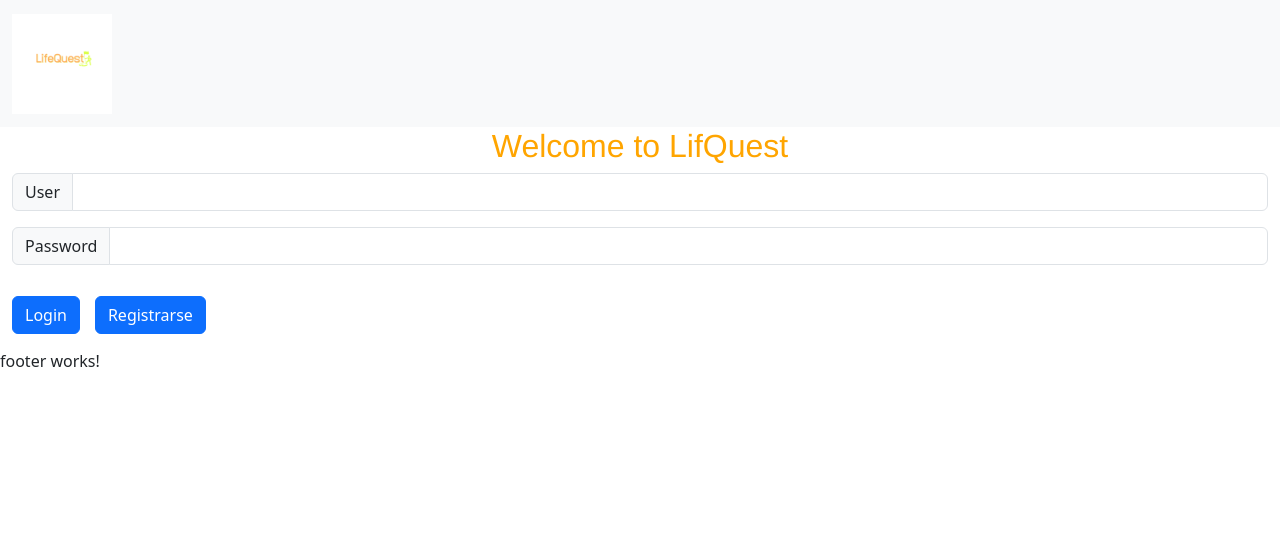
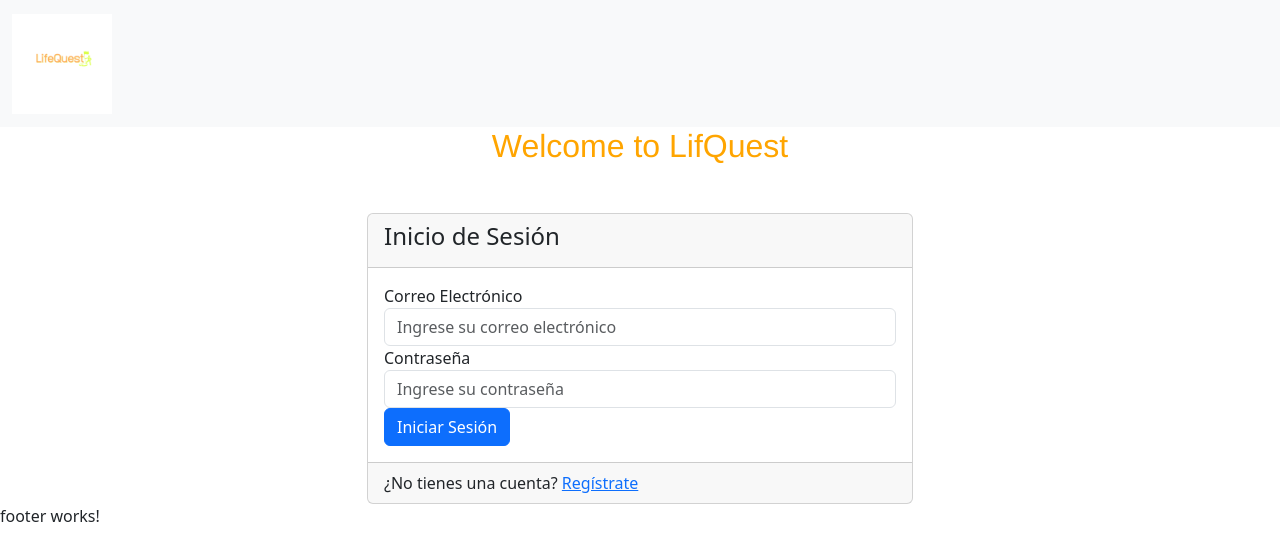
Before and after one commit to fraskow/LifeQuest, an Angular app in the folder frontend/lifequest/: page / in a window 1280 px wide. Shown: the top 560 px of the page. Built offline with nearby package versions, Linux system fonts and the light colour scheme.

Commit message:
login and register done

```diff
--- a/frontend/lifequest/src/app/components/form-login/form-login.component.html
+++ b/frontend/lifequest/src/app/components/form-login/form-login.component.html
@@ -1,12 +1,27 @@
-<div class="input-group mb-3">
-    <span class="input-group-text" id="inputGroup-sizing-default">User</span>
-    <input type="text" class="form-control" aria-label="Sizing example input"
-        aria-describedby="inputGroup-sizing-default">
+<div class="container mt-5">
+    <div class="row justify-content-center">
+        <div class="col-md-6">
+            <div class="card">
+                <div class="card-header">
+                    <h4 class="card-title">Inicio de Sesión</h4>
+                </div>
+                <div class="card-body">
+                    <form [formGroup]="formlogin" (ngSubmit)="login()">
+                        <div class="form-group">
+                            <label for="email">Correo Electrónico</label>
+                            <input type="email" class="form-control" formControlName="username" id="email" name="email" placeholder="Ingrese su correo electrónico">
+                        </div>
+                        <div class="form-group">
+                            <label for="password">Contraseña</label>
+                            <input type="password" class="form-control" formControlName="password" id="password" name="password" placeholder="Ingrese su contraseña">
+                        </div>
+                        <button type="submit" class="btn btn-primary">Iniciar Sesión</button>
+                    </form>
+                </div>
+                <div class="card-footer">
+                    <p class="mb-0">¿No tienes una cuenta? <a [routerLink]="['/registerform']">Regístrate</a></p>
+                </div>
+            </div>
+        </div>
+    </div>
 </div>
-<div class="input-group mb-3">
-    <span class="input-group-text" id="inputGroup-sizing-default">Password</span>
-    <input type="text" class="form-control" aria-label="Sizing example input"
-        aria-describedby="inputGroup-sizing-default">
-</div>
-<input class="btn btn-primary" type="submit" value="Login" [routerLink]="['/profile']">
-<input class="btn btn-primary" type="button" value="Registrarse" [routerLink]="['/registerform']" id="registerform">
--- a/frontend/lifequest/src/app/components/form-login/form-login.component.ts
+++ b/frontend/lifequest/src/app/components/form-login/form-login.component.ts
@@ -1,10 +1,53 @@
 import { Component } from '@angular/core';
+import { HttpHeaders } from '@angular/common/http';
+import { FormBuilder, FormGroup, Validators } from '@angular/forms';
+import { ProfileService } from 'src/app/services/profile.service';
+
 
 @Component({
   selector: 'app-form-login',
   templateUrl: './form-login.component.html',
   styleUrls: ['./form-login.component.scss']
 })
+
 export class FormLoginComponent {
+  formlogin!: FormGroup;
+  errorMessage: string | null = null; // Variable para mostrar mensajes de error
 
+  constructor(private usersService: ProfileService, private formBuilder: FormBuilder) { }
+
+  ngOnInit() {
+    this.formlogin = this.formBuilder.group({
+      username: ['', Validators.required],
+      password: ['', [Validators.required, Validators.minLength(4)]]
+    });
+  }
+
+  login() {
+    this.errorMessage = null;
+
+    if (this.formlogin.invalid) {
+      return;
+    }
+
+    const username = this.formlogin.value.username;
+    const password = this.formlogin.value.password;
+
+    const authHeader = 'Basic ' + btoa(username + ':' + password);
+    const headers = new HttpHeaders({ 'Authorization': authHeader });
+
+    this.usersService.loginUser(username, password, headers).subscribe(
+      (data) => {
+        console.log(data);
+      },
+      (error) => {
+        console.error('Login error:', error);
+        if (error.status === 401) {
+          this.errorMessage = 'Credenciales incorrectas. Por favor, verifica tus datos.';
+        } else {
+          this.errorMessage = 'Hubo un error en el inicio de sesión. Por favor, intenta de nuevo más tarde.';
+        }
+      }
+    );
+  }
 }
--- a/frontend/lifequest/src/app/components/form-register/form-register.component.html
+++ b/frontend/lifequest/src/app/components/form-register/form-register.component.html
@@ -1,11 +1,27 @@
-<div class="input-group mb-3">
-    <span class="input-group-text" id="inputGroup-sizing-default">User</span>
-    <input type="text" class="form-control" aria-label="Sizing example input"
-        aria-describedby="inputGroup-sizing-default">
+<div class="container mt-5">
+    <div class="row justify-content-center">
+        <div class="col-md-6">
+            <div class="card">
+                <div class="card-header">
+                    <h4 class="card-title">Registro</h4>
+                </div>
+                <div class="card-body">
+                    <form [formGroup]="formregister" (ngSubmit)="register()">
+                        <div class="form-group">
+                            <label for="email">Correo Electrónico</label>
+                            <input type="text" class="form-control" formControlName="email" id="email" name="email" placeholder="Ingrese un correo electrónico">
+                        </div>
+                        <div class="form-group">
+                            <label for="password">Contraseña</label>
+                            <input type="password" class="form-control" formControlName="password" id="password" name="password" placeholder="Ingrese su contraseña">
+                        </div>
+                        <button type="submit" class="btn btn-primary">Registrarse</button>
+                    </form>
+                </div>
+                <div class="card-footer">
+                    <p class="mb-0">¿Tienes una cuenta? <a [routerLink]="['/']">Logueate </a></p>
+                </div>
+            </div>
+        </div>
+    </div>
 </div>
-<div class="input-group mb-3">
-    <span class="input-group-text" id="inputGroup-sizing-default">Password</span>
-    <input type="text" class="form-control" aria-label="Sizing example input"
-        aria-describedby="inputGroup-sizing-default">
-</div>
-<input class="btn btn-primary" type="submit" value="Registrarse">
--- a/frontend/lifequest/src/app/components/form-register/form-register.component.ts
+++ b/frontend/lifequest/src/app/components/form-register/form-register.component.ts
@@ -1,4 +1,7 @@
 import { Component } from '@angular/core';
+import { HttpHeaders } from '@angular/common/http';
+import { FormBuilder, FormGroup, Validators } from '@angular/forms';
+import { ProfileService } from 'src/app/services/profile.service';
 
 @Component({
   selector: 'app-form-register',
@@ -7,4 +10,36 @@ import { Component } from '@angular/core';
 })
 export class FormRegisterComponent {
 
+  formregister!: FormGroup;
+  userData = {
+    email: '',
+    password: ''
+  }
+  errorMessage: string | null = null; // Variable para mostrar mensajes de error
+
+  constructor(private usersService: ProfileService, private formBuilder: FormBuilder) { }
+
+  ngOnInit() {
+    this.formregister = this.formBuilder.group({
+      email: ['', Validators.email],
+      password: ['', [Validators.required, Validators.minLength(4)]]
+    });
+  }
+
+  register() {
+    if (this.formregister.valid) {
+      const email = this.formregister.get('email')?.value;
+      const password = this.formregister.get('password')?.value;
+
+      this.usersService.registerUser({ email, password })
+        .subscribe(
+          (response) => {
+            console.log('Usuario registrado con éxito:', response);
+          },
+          (error) => {
+            console.error('Error al registrar usuario:', error);
+          }
+        );
+    }
+  }
 }
--- /dev/null
+++ b/frontend/lifequest/src/app/models/user.model.ts
@@ -0,0 +1,5 @@
+export interface User {
+    iduser: number;
+    email: string;
+    password: string;
+}
--- a/frontend/lifequest/src/app/services/profile.service.ts
+++ b/frontend/lifequest/src/app/services/profile.service.ts
@@ -1,9 +1,27 @@
 import { Injectable } from '@angular/core';
+import { HttpClient, HttpHeaders } from '@angular/common/http';
+import { Observable } from 'rxjs';
+import { User } from '../../app/models/user.model';
 
 @Injectable({
   providedIn: 'root'
 })
 export class ProfileService {
+  // private apiUrl = 'http://localhost:4000/login';
+  private baseUrl = 'http://localhost:4000';
 
-  constructor() { }
+  private actualUser!: User;
+  constructor(private httpClient: HttpClient) { }
+  public registerUser(user: any): Observable<any> {
+    return this.httpClient.post(`${this.baseUrl}/register`, user);
+  }
+  public loginUser(email: string, password: string, headers: HttpHeaders): Observable<any> {
+    return this.httpClient.post<any>(`${this.baseUrl}/login`, {}, { headers });
+  }
+  setUser(user: any) {
+    this.actualUser = user;
+  }
+  getUser(): User {
+    return this.actualUser;
+  }
 }
```
Also changed, not shown: frontend/lifequest/src/app/app.module.ts (+6 -3 lines), 1 other file (tests, documents, lock files or other folders).
